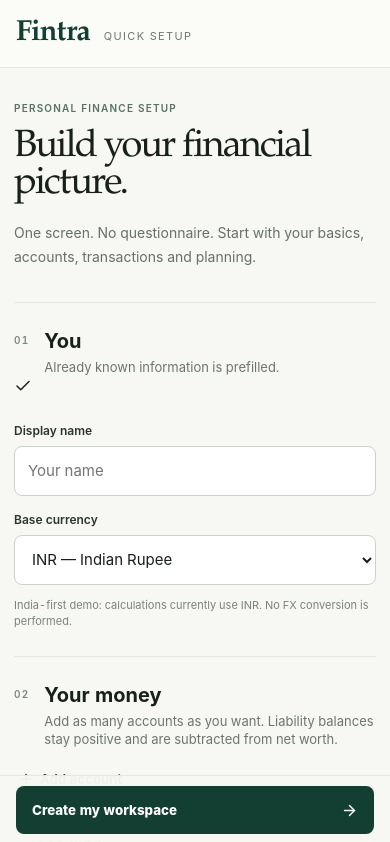
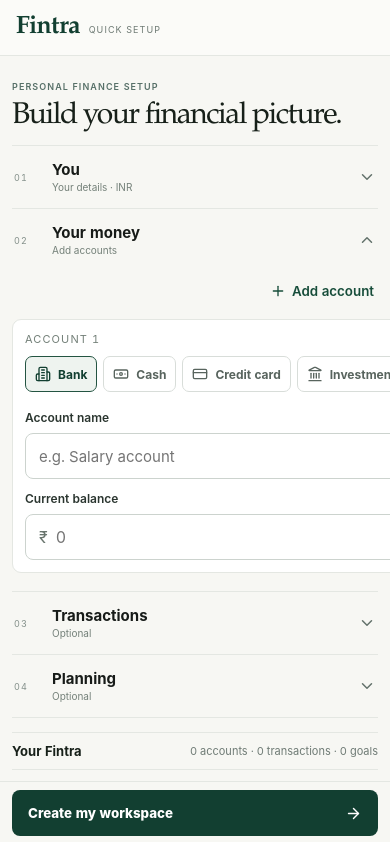
Before and after one commit to gthawani-del/fintra, a Next.js app: page /onboarding in a window 390 px wide. Shown: the top 842 px of the page. Built offline with nearby package versions, Linux system fonts and the light colour scheme.

Commit message:
mobile: compact Quick Setup accordion
* mobile: turn Quick Setup into compact accordion

* mobile: open money section first in Quick Setup

* mobile: compress Quick Setup into accordion layout

* qa: enforce compact mobile Quick Setup height

```diff
--- a/app/globals.css
+++ b/app/globals.css
@@ -654,3 +654,54 @@ button,input,select,textarea,table{font-family:var(--font-ui),Arial,sans-serif;f
 @media(prefers-reduced-motion:reduce){
  .mobileTopbar{backdrop-filter:none}
 }
+
+
+/* Compact mobile Quick Setup */
+.quickMobileSectionToggle,.quickMobileSectionAction{display:none}
+@media(max-width:820px){
+ .quickSetupTop{min-height:56px;padding:14px 16px;position:sticky;top:0}
+ .quickSetupTop>div{gap:9px}.quickBrand{font-size:25px}.quickSetupTop span{font-size:9px}
+ .quickLayout{padding:18px 14px calc(84px + env(safe-area-inset-bottom))}
+ .quickHero{margin:0 0 14px}.quickHero>span{font-size:9px}.quickHero h1{font-size:32px;line-height:1;margin:7px 0 0}.quickHero p{display:none}
+
+ .quickSection{padding:0;border-top:1px solid var(--line)}
+ .quickSection:last-of-type{border-bottom:1px solid var(--line)}
+ .quickDesktopSectionHead{display:none!important}
+ .quickMobileSectionToggle{width:100%;min-height:66px;border:0;background:transparent;padding:10px 2px;display:flex;align-items:center;justify-content:space-between;gap:12px;text-align:left;color:var(--ink)}
+ .quickMobileSectionToggle>span{min-width:0;display:grid;grid-template-columns:28px minmax(0,1fr);grid-template-rows:auto auto;column-gap:10px;align-items:center}
+ .quickMobileSectionToggle small{grid-column:1;grid-row:1/3;font-size:9px;letter-spacing:.12em;color:#84908a}
+ .quickMobileSectionToggle b{grid-column:2;grid-row:1;font-size:15px;line-height:1.2}
+ .quickMobileSectionToggle em{grid-column:2;grid-row:2;margin-top:2px;font-size:10px;line-height:1.3;color:#748079;font-style:normal;white-space:nowrap;overflow:hidden;text-overflow:ellipsis}
+ .quickMobileSectionToggle svg{flex:0 0 auto;color:#64736c;transition:transform .16s ease}
+ .quickMobileSectionToggle[aria-expanded="true"] svg{transform:rotate(180deg)}
+ .quickSectionBody{padding:2px 0 18px}
+ .quickSection.mobileClosed>.quickSectionBody{display:none}
+ .quickSection.mobileOpen>.quickSectionBody{display:block}
+ .quickMobileSectionAction{display:flex;justify-content:flex-end;margin:0 0 10px}
+ .quickMobileSectionAction .quickTextButton{min-height:36px}
+
+ .quickFields{gap:12px}.quickFields.two{grid-template-columns:1fr}
+ .quickFields input,.quickFields select,.quickMoney{height:46px}
+ .quickHint{margin-top:9px;font-size:10px}
+ .quickAccounts{gap:10px}.quickAccount{padding:12px;border-radius:9px}
+ .quickAccountTop{margin-bottom:10px}
+ .quickAccountTypes{display:flex;gap:6px;overflow-x:auto;flex-wrap:nowrap;padding-bottom:2px;scrollbar-width:none}
+ .quickAccountTypes::-webkit-scrollbar{display:none}
+ .quickAccountTypes button{flex:0 0 auto;min-height:36px;padding:0 9px}
+ .quickFormat{padding:10px 11px;margin-bottom:10px}.quickFormat span{font-size:10px}.quickFormat code{font-size:9px}
+ .quickPaste textarea{min-height:104px;padding:11px;font-size:12px}
+ .quickImportBar{margin-top:9px;gap:8px}.quickUpload{min-height:38px}
+ .quickPreview{margin-top:12px}
+ .quickPlanning{gap:10px}.quickBudget,.quickGoals{padding:13px}.quickMiniHead{margin-bottom:12px}
+ .quickSuggestions{gap:5px}.quickSuggestions button{min-height:30px}
+ .quickGoalRow{margin-top:7px}
+ .quickError{margin:12px 0}
+ .quickMobileSummary{margin:14px 0 68px;padding:10px 0}
+ .quickFinishMobile{padding:8px 12px calc(8px + env(safe-area-inset-bottom))}
+ .quickFinishMobile button{height:46px}
+}
+@media(max-width:430px){
+ .quickLayout{padding-left:12px;padding-right:12px}
+ .quickHero h1{font-size:30px}
+ .quickMobileSectionToggle{min-height:62px}
+}
--- a/app/onboarding/page.tsx
+++ b/app/onboarding/page.tsx
@@ -3,7 +3,7 @@
 import {useMemo,useState} from "react";
 import {useRouter} from "next/navigation";
 import {
-  ArrowRight, Banknote, Building2, Check, CreditCard, FileSpreadsheet,
+  ArrowRight, Banknote, Building2, Check, ChevronDown, CreditCard, FileSpreadsheet,
   Landmark, Plus, Target, Trash2, Upload, WalletCards
 } from "lucide-react";
 import {demoState} from "@/lib/demo-data";
@@ -49,6 +49,7 @@ export default function Onboarding(){
   const[budget,setBudget]=useState("");
   const[goals,setGoals]=useState<SetupGoal[]>([]);
   const[error,setError]=useState("");
+  const[mobileSection,setMobileSection]=useState(1);
 
   const live=useMemo(()=>{
     let assets=0,liabilities=0;
@@ -167,24 +168,34 @@ export default function Onboarding(){
           <p>One screen. No questionnaire. Start with your basics, accounts, transactions and planning.</p>
         </header>
 
-        <section className="quickSection" aria-labelledby="you-title">
-          <div className="quickSectionHead">
+        <section className={"quickSection "+(mobileSection===0?"mobileOpen":"mobileClosed")} aria-labelledby="you-title">
+          <button type="button" className="quickMobileSectionToggle" aria-expanded={mobileSection===0} onClick={()=>setMobileSection(0)}>
+            <span><small>01</small><b>You</b><em>{name.trim()||"Your details"} · {currency}</em></span><ChevronDown size={18}/>
+          </button>
+          <div className="quickSectionHead quickDesktopSectionHead">
             <div><span>01</span><div><h2 id="you-title">You</h2><p>Already known information is prefilled.</p></div></div>
             <Check size={18} aria-hidden="true"/>
           </div>
+          <div className="quickSectionBody">
           <div className="quickFields two">
             <label><span>Display name</span><input id="setup-name" name="name" autoComplete="name" value={name} onChange={e=>setName(e.target.value)} placeholder="Your name"/></label>
             <label><span>Base currency</span><select name="currency" value={currency} onChange={e=>setCurrency(e.target.value)}><option value="INR">INR — Indian Rupee</option></select></label>
           </div>
           <p className="quickHint">India-first demo: calculations currently use INR. No FX conversion is performed.</p>
+          </div>
         </section>
 
-        <section className="quickSection" id="setup-accounts" aria-labelledby="accounts-title">
-          <div className="quickSectionHead">
+        <section className={"quickSection "+(mobileSection===1?"mobileOpen":"mobileClosed")} id="setup-accounts" aria-labelledby="accounts-title">
+          <button type="button" className="quickMobileSectionToggle" aria-expanded={mobileSection===1} onClick={()=>setMobileSection(1)}>
+            <span><small>02</small><b>Your money</b><em>{live.accountCount?live.accountCount+" account"+(live.accountCount===1?"":"s"):"Add accounts"}</em></span><ChevronDown size={18}/>
+          </button>
+          <div className="quickSectionHead quickDesktopSectionHead">
             <div><span>02</span><div><h2 id="accounts-title">Your money</h2><p>Add as many accounts as you want. Liability balances stay positive and are subtracted from net worth.</p></div></div>
             <button type="button" className="quickTextButton" onClick={addAccount}><Plus size={16}/> Add account</button>
           </div>
 
+          <div className="quickSectionBody">
+          <div className="quickMobileSectionAction"><button type="button" className="quickTextButton" onClick={addAccount}><Plus size={16}/> Add account</button></div>
           <div className="quickAccounts">
             {accounts.map((a,index)=><div className="quickAccount" key={a.id}>
               <div className="quickAccountTop">
@@ -200,13 +211,18 @@ export default function Onboarding(){
               </div>
             </div>)}
           </div>
+          </div>
         </section>
 
-        <section className="quickSection" aria-labelledby="transactions-title">
-          <div className="quickSectionHead">
+        <section className={"quickSection "+(mobileSection===2?"mobileOpen":"mobileClosed")} aria-labelledby="transactions-title">
+          <button type="button" className="quickMobileSectionToggle" aria-expanded={mobileSection===2} onClick={()=>setMobileSection(2)}>
+            <span><small>03</small><b>Transactions</b><em>{transactions.length?transactions.length+" ready":"Optional"}</em></span><ChevronDown size={18}/>
+          </button>
+          <div className="quickSectionHead quickDesktopSectionHead">
             <div><span>03</span><div><h2 id="transactions-title">Transactions</h2><p>Paste from a spreadsheet or upload a CSV. Preview before anything is saved.</p></div></div>
           </div>
 
+          <div className="quickSectionBody">
           <div className="quickFormat">
             <div><b>Accepted format</b><span>Date · Description · Amount · Type · Account · Category</span></div>
             <code>2026-10-06,Blue Tokai,460,expense,HDFC Salary,Food & Drinks</code>
@@ -228,13 +244,18 @@ export default function Onboarding(){
             </div>
             {transactions.length>5&&<small>+ {transactions.length-5} more rows</small>}
           </div>}
+          </div>
         </section>
 
-        <section className="quickSection" aria-labelledby="planning-title">
-          <div className="quickSectionHead">
+        <section className={"quickSection "+(mobileSection===3?"mobileOpen":"mobileClosed")} aria-labelledby="planning-title">
+          <button type="button" className="quickMobileSectionToggle" aria-expanded={mobileSection===3} onClick={()=>setMobileSection(3)}>
+            <span><small>04</small><b>Planning</b><em>{live.budget?format(live.budget)+" budget":live.goals?live.goals+" goal"+(live.goals===1?"":"s"):"Optional"}</em></span><ChevronDown size={18}/>
+          </button>
+          <div className="quickSectionHead quickDesktopSectionHead">
             <div><span>04</span><div><h2 id="planning-title">Planning</h2><p>Budget and goals are independent. Add either, both, or neither.</p></div></div>
           </div>
 
+          <div className="quickSectionBody">
           <div className="quickPlanning">
             <div className="quickBudget">
               <div className="quickMiniHead"><WalletCards size={18} aria-hidden="true"/><div><b>Monthly budget</b><span>Optional spending limit</span></div></div>
@@ -250,6 +271,7 @@ export default function Onboarding(){
                 <button type="button" aria-label={"Remove goal "+(index+1)} onClick={()=>removeGoal(g.id)}><Trash2 size={16}/></button>
               </div>)}
             </div>
+          </div>
           </div>
         </section>
 
```
Also changed, not shown: 1 other file (tests, documents, lock files or other folders).
